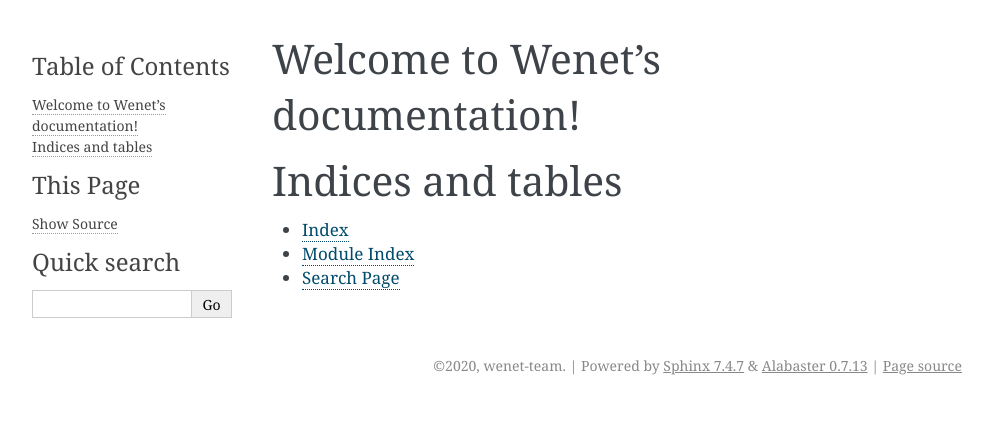
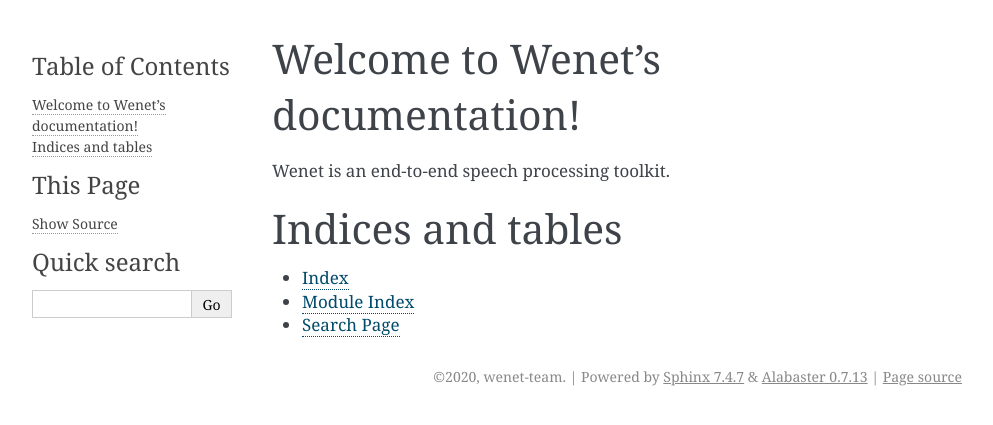
Before and after one commit to placebokkk/wenet_doc, a Sphinx documentation site: the page built from docs/index.rst, in a window 1280 px wide. Shown: the top 425 px of the page, without its empty margins (148-1141 px from the left). Built offline with Sphinx 7.4.7, drawn with Linux system fonts in a browser that asks for light colours.

Commit message:
Update index.rst

```diff
--- a/docs/index.rst
+++ b/docs/index.rst
@@ -10,6 +10,7 @@
    :maxdepth: 2
    :caption: Contents:
 
+Wenet is an end-to-end speech processing toolkit.
 
 
 Indices and tables
```
